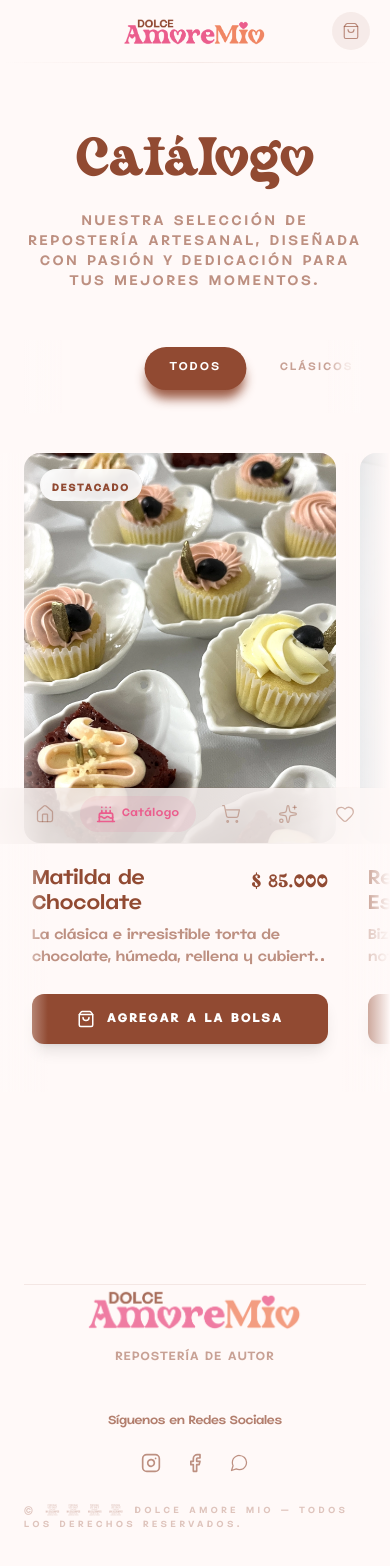
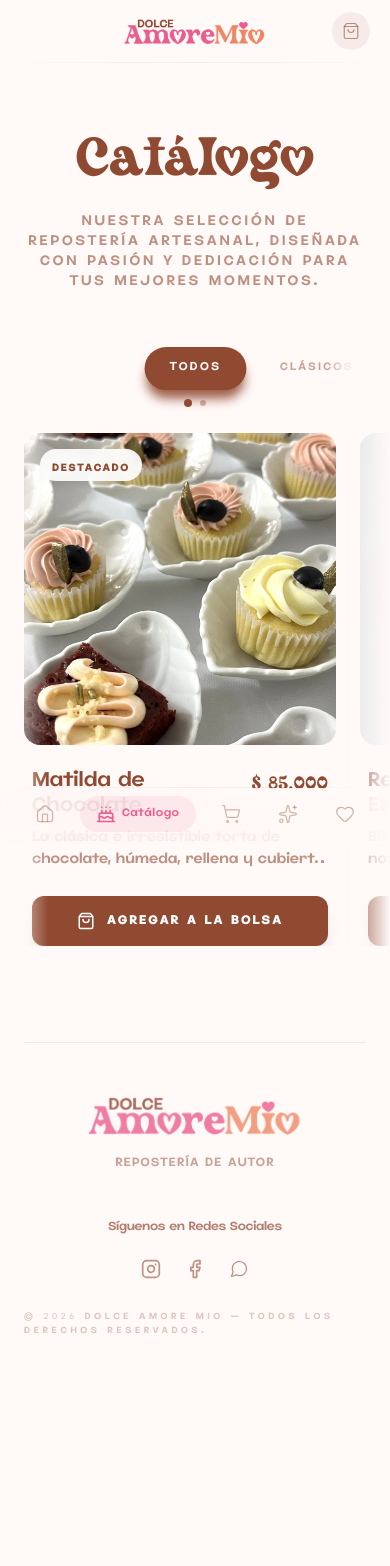
Before and after one commit to mrpotato42/Dolceamoremio, a Next.js app: page /catalog in a window 390 px wide. Shown: the top 1566 px of the page. After the commit the page ends 1434 px from the top, so only its background shows below. Built offline with nearby package versions, Linux system fonts and the light colour scheme.

Commit message:
refactor: update UI layout, implement scroll-based pagination in catalog grid, and apply consistent number typography

```diff
--- a/src/app/(landing)/_components/footer.tsx
+++ b/src/app/(landing)/_components/footer.tsx
@@ -25,8 +25,8 @@ export const Footer = () => {
     ];
 
     return (
-        <footer className="w-full bg-transparent pt-16 pb-24 px-6 md:px-12 flex flex-col items-center">
-            <div className="w-full max-w-7xl flex flex-col md:flex-row justify-between items-center gap-12 border-t border-brand-choco/10">
+        <footer className="w-full bg-transparent pt-8 pb-24 px-6 md:px-12 flex flex-col items-center">
+            <div className="w-full max-w-7xl flex flex-col md:flex-row justify-between items-center gap-12 border-t border-brand-choco/10 pt-12">
 
                 {/* Brand Side */}
                 <div className="flex flex-col items-center md:items-start gap-4">
@@ -56,7 +56,7 @@ export const Footer = () => {
 
             <div className="mt-8 flex flex-col items-center gap-2">
                 <p className="font-body text-[9px] uppercase tracking-[0.4em] text-brand-choco/30">
-                    &copy; {year} Dolce Amore Mio — Todos los derechos reservados.
+                    &copy; <span className="font-number">{year}</span> Dolce Amore Mio — Todos los derechos reservados.
                 </p>
             </div>
         </footer>
--- a/src/features/catalog/components/catalog-filters.tsx
+++ b/src/features/catalog/components/catalog-filters.tsx
@@ -8,7 +8,7 @@ interface CatalogFiltersProps {
 
 export const CatalogFilters = ({ categories, selectedCategory, onSelectCategory }: CatalogFiltersProps) => {
     return (
-        <div className="w-full mb-10 md:mb-16">
+        <div className="w-full mb-0 md:mb-16">
             <div className="relative">
                 {/* Degradado Izquierdo */}
                 <div className="absolute left-0 top-0 bottom-0 w-10 md:w-24 z-20 pointer-events-none bg-gradient-to-r from-brand-bg via-brand-bg/80 to-transparent" />
@@ -18,7 +18,7 @@ export const CatalogFilters = ({ categories, selectedCategory, onSelectCategory
 
                 {/* Contenedor con scroll */}
                 <div
-                    className="flex overflow-x-auto no-scrollbar snap-x snap-mandatory pb-6 pt-2"
+                    className="flex overflow-x-auto no-scrollbar snap-x snap-mandatory pb-6 -mb-4 pt-2"
                 >
                     <div className="flex items-center gap-3 md:gap-4 px-[calc(50vw-65px)] md:px-12 min-w-max">
                         {categories.map((category) => (
--- a/src/features/catalog/components/catalog-grid.tsx
+++ b/src/features/catalog/components/catalog-grid.tsx
@@ -1,5 +1,5 @@
 'use client';
-import { useState, useMemo } from 'react';
+import { useState, useMemo, useRef, useCallback, useEffect } from 'react';
 import { CatalogFilters } from './catalog-filters';
 import { ProductCard } from './product-card';
 import { PRODUCTS, CATEGORIES, type ProductCategory } from '@/lib/data/products';
@@ -14,20 +14,78 @@ export const CatalogGrid = () => {
         return PRODUCTS.filter(product => product.category === selectedCategory);
     }, [selectedCategory]);
 
+    const scrollContainerRef = useRef<HTMLDivElement>(null);
+    const [centeredIndex, setCenteredIndex] = useState(0);
+
+    // Reset center index when category changes
+    useEffect(() => {
+        setCenteredIndex(0);
+        if (scrollContainerRef.current) {
+            scrollContainerRef.current.scrollTo({ left: 0, behavior: 'smooth' });
+        }
+    }, [selectedCategory]);
+
+    const handleScroll = useCallback(() => {
+        if (!scrollContainerRef.current) return;
+        const container = scrollContainerRef.current;
+        const centerScrollPosition = container.scrollLeft + container.clientWidth / 2;
+
+        let minDiff = Infinity;
+        let closestIndex = 0;
+
+        const children = container.children;
+        for (let i = 0; i < children.length; i++) {
+            const child = children[i] as HTMLElement;
+            const childCenter = child.offsetLeft + child.offsetWidth / 2;
+
+            const diff = Math.abs(childCenter - centerScrollPosition);
+            if (diff < minDiff) {
+                minDiff = diff;
+                closestIndex = i;
+            }
+        }
+
+        setCenteredIndex((prev) => prev === closestIndex ? prev : closestIndex);
+    }, []);
+
     return (
-        <div className="w-full max-w-[1400px] mx-auto px-6 md:px-12 py-12">
+        <div className="w-full max-w-[1400px] mx-auto px-6 md:px-12 pt-12 pb-4 md:pb-12">
             <CatalogFilters
                 categories={CATEGORIES}
                 selectedCategory={selectedCategory}
                 onSelectCategory={setSelectedCategory}
             />
+            {/* Pagination dots (Mobile only) */}
+            {filteredProducts.length > 1 && (
+                <div className="flex justify-center items-center h-3 mb-6 md:hidden">
+                    {filteredProducts.map((_, i) => {
+                        const distance = Math.abs(i - centeredIndex);
+                        const isVisible = distance <= 1;
+                        const isFocus = distance === 0;
 
+                        return (
+                            <div
+                                key={i}
+                                className={`transition-all duration-300 rounded-full bg-brand-choco ${isFocus ? 'w-2 h-2 opacity-100 mx-1' :
+                                    isVisible ? 'w-1.5 h-1.5 opacity-40 mx-1' :
+                                        'w-0 h-0 opacity-0 mx-0'
+                                    }`}
+                            />
+                        );
+                    })}
+                </div>
+            )}
             <div className="relative -mx-6 md:mx-0">
+
                 {/* Degradados laterales para mobile */}
                 <div className="absolute left-0 top-0 bottom-0 w-12 z-20 pointer-events-none bg-gradient-to-r from-brand-bg to-transparent md:hidden" />
                 <div className="absolute right-0 top-0 bottom-0 w-12 z-20 pointer-events-none bg-gradient-to-l from-brand-bg to-transparent md:hidden" />
 
-                <div className="flex md:grid md:grid-cols-2 lg:grid-cols-3 xl:grid-cols-4 overflow-x-auto no-scrollbar snap-x snap-mandatory gap-6 md:gap-x-8 md:gap-y-16 px-6 md:px-0 pb-12">
+                <div
+                    ref={scrollContainerRef}
+                    onScroll={handleScroll}
+                    className="flex relative md:grid md:grid-cols-2 lg:grid-cols-3 xl:grid-cols-4 overflow-x-auto no-scrollbar snap-x snap-mandatory gap-6 md:gap-x-8 md:gap-y-16 px-6 md:px-0"
+                >
                     {filteredProducts.map((product, index) => (
                         <div
                             key={product.id}
@@ -37,6 +95,8 @@ export const CatalogGrid = () => {
                         </div>
                     ))}
                 </div>
+
+
             </div>
 
             {filteredProducts.length === 0 && (
--- a/src/features/catalog/components/product-card.tsx
+++ b/src/features/catalog/components/product-card.tsx
@@ -21,7 +21,7 @@ export const ProductCard = ({ product }: ProductCardProps) => {
         <div className="group flex flex-col h-full">
             <Link href={`/catalog/products/${product.slug}`} className="flex flex-col h-full cursor-pointer">
                 {/* Image Container */}
-                <div className="relative w-full aspect-4/5 rounded-2xl md:rounded-3xl overflow-hidden bg-brand-soft/20 mb-6">
+                <div className="relative w-full aspect-square rounded-2xl md:rounded-3xl overflow-hidden bg-brand-soft/20 mb-6">
                     <Image
                         src={product.image}
                         alt={product.name}
--- a/src/features/catalog/pages/catalog-page.tsx
+++ b/src/features/catalog/pages/catalog-page.tsx
@@ -2,7 +2,7 @@ import { CatalogGrid } from '../components/catalog-grid';
 
 export const CatalogPage = () => {
     return (
-        <div className="w-full flex-1 flex flex-col pt-32 pb-20">
+        <div className="w-full flex-1 flex flex-col pt-32 pb-12 ">
             {/* Header Section */}
             <div className="w-full text-center px-6">
                 <h1 className="font-title text-6xl md:text-8xl text-brand-choco mb-6">
--- a/src/features/catalog/pages/product-detail-page.tsx
+++ b/src/features/catalog/pages/product-detail-page.tsx
@@ -112,7 +112,7 @@ export const ProductDetailPage = ({ slug }: ProductDetailPageProps) => {
                                 <div className="flex items-start gap-4">
                                     <Sparkles className="text-brand-pink shrink-0" size={20} />
                                     <div className="flex flex-col">
-                                        <span className="font-body text-xs font-bold text-brand-choco uppercase tracking-wider">100% Artesanal</span>
+                                        <span className="font-body text-xs font-bold text-brand-choco uppercase tracking-wider"><span className="font-number">100%</span> Artesanal</span>
                                         <span className="font-body text-[10px] text-brand-choco/50">Hecho con pasión</span>
                                     </div>
                                 </div>
@@ -137,7 +137,7 @@ export const ProductDetailPage = ({ slug }: ProductDetailPageProps) => {
                                     >
                                         <Minus size={18} />
                                     </button>
-                                    <span className="font-body font-bold text-brand-choco">{quantity}</span>
+                                    <span className="font-number font-bold text-brand-choco">{quantity}</span>
                                     <button
                                         onClick={() => setQuantity(quantity + 1)}
                                         className="w-10 h-10 flex items-center justify-center text-brand-choco/50 hover:text-brand-choco transition-colors"
```
